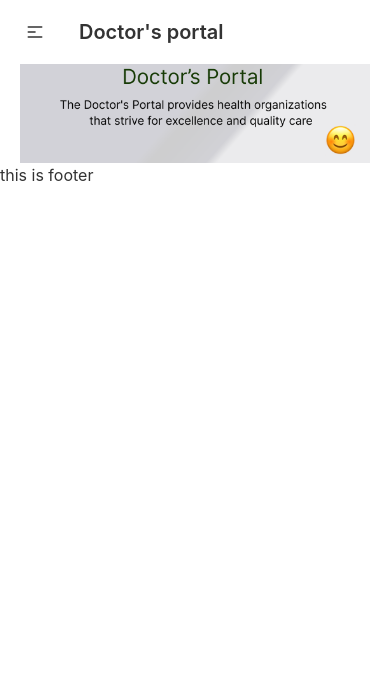
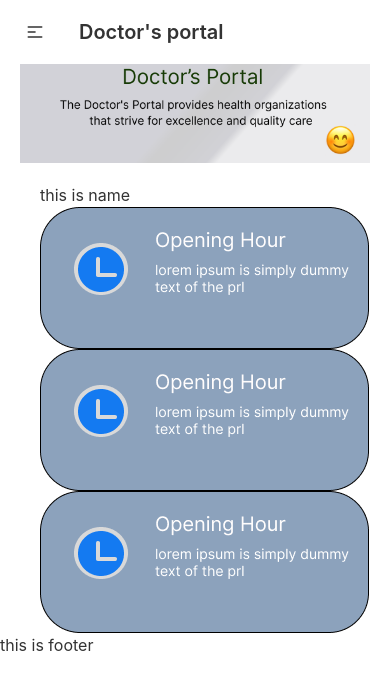
Before and after one commit to alaminarman130205/doctors-portal-client-site, a React (Create React App) app: page / in a window 390 px wide. Shown: the top 690 px of the page. Built offline with nearby package versions, Linux system fonts and the light colour scheme.

Commit message:
responsive work does done happening

```diff
--- a/src/Pages/Home/Home/Home.js
+++ b/src/Pages/Home/Home/Home.js
@@ -1,10 +1,12 @@
 import React from "react";
 import Banner from "../Bannar/Banner";
+import InfoCards from "../InfoCards/InfoCards";
 
 const Home = () => {
   return (
     <div className="mx-5">
       <Banner></Banner>
+      <InfoCards></InfoCards>
     </div>
   );
 };
--- /dev/null
+++ b/src/Pages/Home/InfoCards/InfoCards.js
@@ -0,0 +1,18 @@
+import React from "react";
+import hour from "../../../assets/images/hour.png";
+import "./info.css";
+
+const InfoCards = () => {
+  return (
+    <div className="mt-5">
+      <div className="lg:flex ml-5 first">
+        <h1 className="first">this is name</h1>
+        <img className="lg:mr-10 second" src={hour} alt="nothing" />
+        <img className="lg:mr-10 third" src={hour} alt="nothing" />
+        <img src={hour} alt="nothing forth" />
+      </div>
+    </div>
+  );
+};
+
+export default InfoCards;
--- /dev/null
+++ b/src/Pages/Home/InfoCards/Infocard.js
@@ -0,0 +1,11 @@
+import React from "react";
+
+const Infocard = () => {
+  return (
+    <div>
+      <h1> this is info card</h1>
+    </div>
+  );
+};
+
+export default Infocard;
--- /dev/null
+++ b/src/Pages/Home/InfoCards/info.css
@@ -0,0 +1,23 @@
+/* #Tablet (Portrait)
+================================================== */
+/* Note: Design for a width of 768px */
+#first {
+  color: red;
+}
+
+@media only screen and (min-width: 768px) and (max-width: 959px) {
+}
+
+/*  #Mobile (Portrait)
+================================================== */
+/* Note: Design for a width of 320px */
+
+@media only screen and (max-width: 767px) {
+}
+
+/* #Mobile (Landscape)
+================================================== */
+/* Note: Design for a width of 480px */
+
+@media only screen and (min-width: 480px) and (max-width: 767px) {
+}
```
Also changed, not shown: src/assets/images/hour.png (added).
